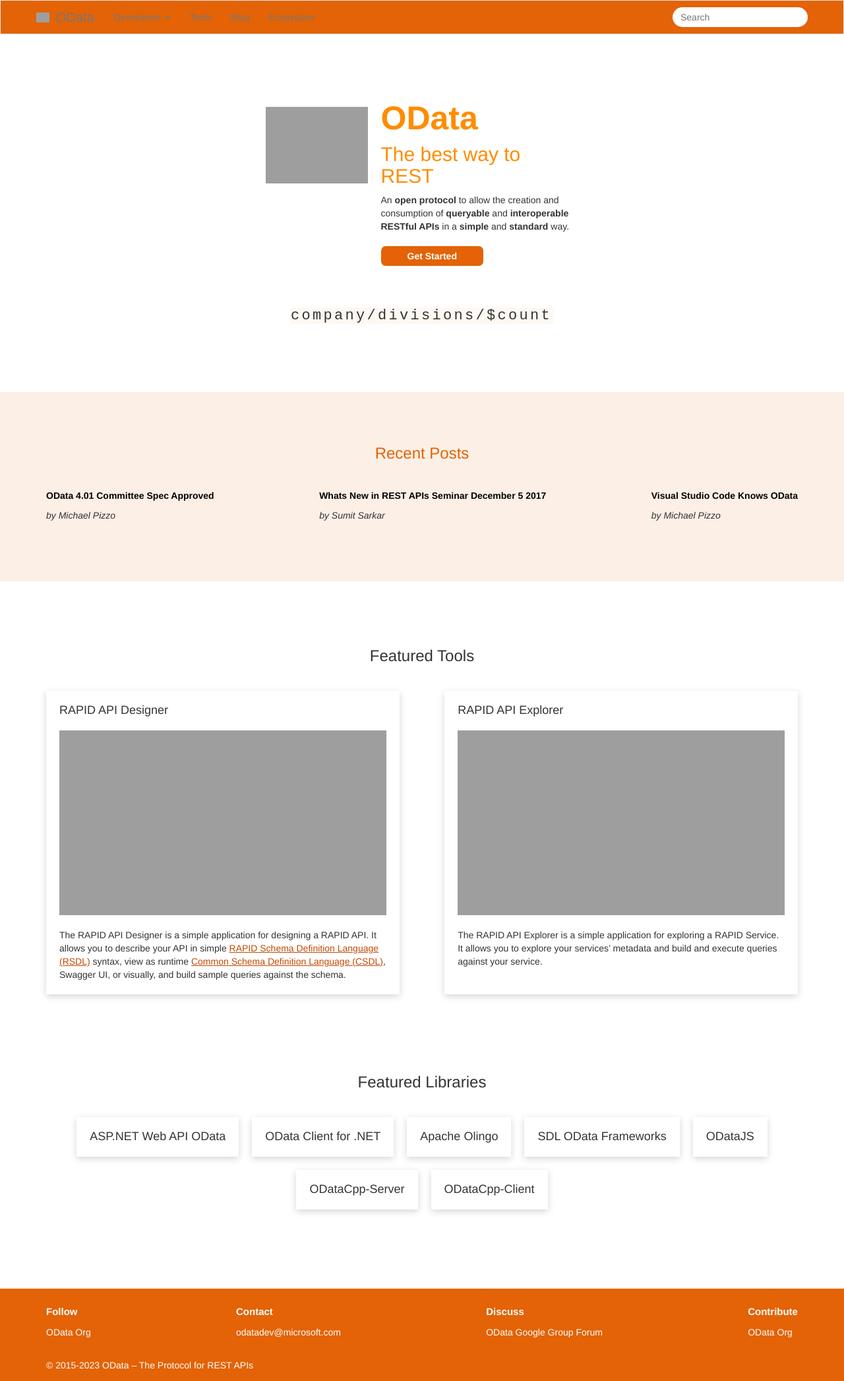
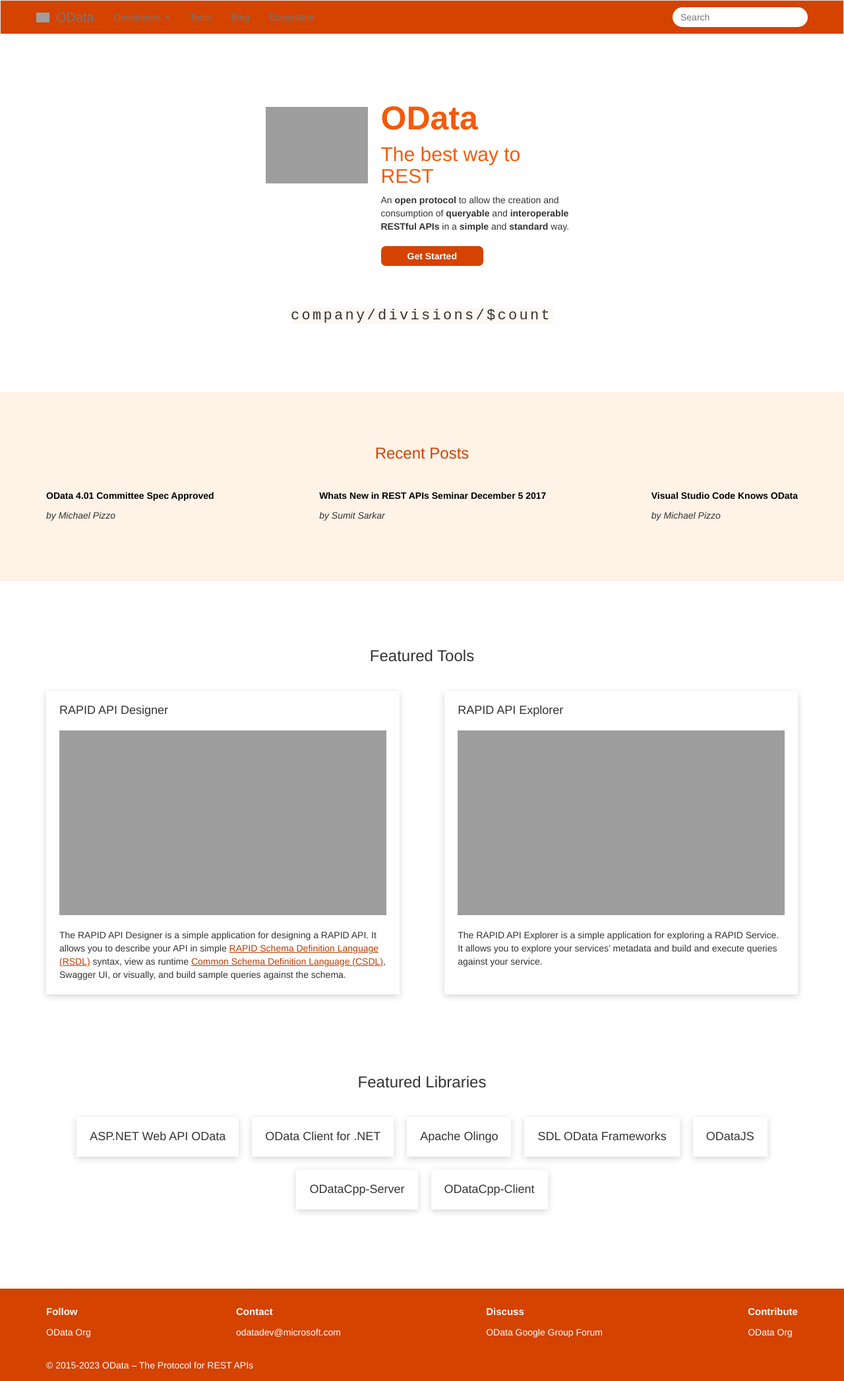
Before and after one commit to OData/odataorg.github.io, a Jekyll site: the page built from index.html, in a window 1280 px wide. Shown: the whole page at 66% size. Built offline with Jekyll 4.4.1, drawn with Linux system fonts in a browser that asks for light colours; nearby versions of some CDN libraries; library files that are not in the unit come from our copies; a style sheet for code colours, icons or effects is not loaded.

Commit message:
updated oranges to be more accessible

```diff
--- a/public/css/site.css
+++ b/public/css/site.css
@@ -528,10 +528,13 @@
 :root {
     --orange-paler: #FEF8F3;
     --orange-pale: #FFF4EB;
-    --orange-light: #FCEFE5;
+    --orange-light1: #FCEFE5;
+    --orange-light: #FFF2E7;
     --orange-icon: #FF8C00;
-    --orange-medium: #E36306;
-    --orange-dark: #C24904;
+    --orange-bright: rgba(245, 83, 0, 0.96); /**/
+    --orange-medium: #D44300;
+    --orange-medium-focused: #BE3C00;
+    --orange-dark: #BB3B00;
     --footer-height: 14rem;
 }
 
@@ -608,7 +611,7 @@
 }
 
 #tagline h1, #tagline h2 {
-    color: var(--orange-icon);
+    color: var(--orange-bright);
     margin-top: 0;
 }
 
@@ -679,5 +682,5 @@
 .navbar-default .navbar-nav > .open > a, .navbar-default .navbar-nav > .open > a:hover, .navbar-default .navbar-nav > .open > a:focus,
 .navbar-default .navbar-nav > li > a:hover, .navbar-default .navbar-nav > li > a:focus,
 .dropdown-menu li a:hover, .dropdown-menu li a:focus {
-    background-color: var(--orange-dark);
+    background-color: var(--orange-medium-focused);
 }
```
